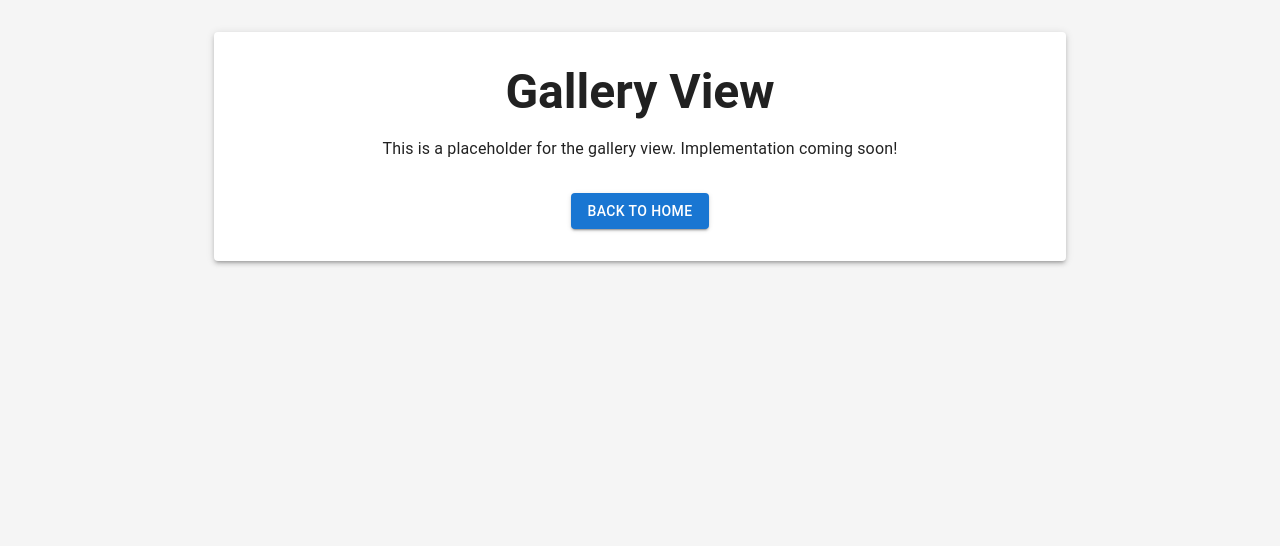
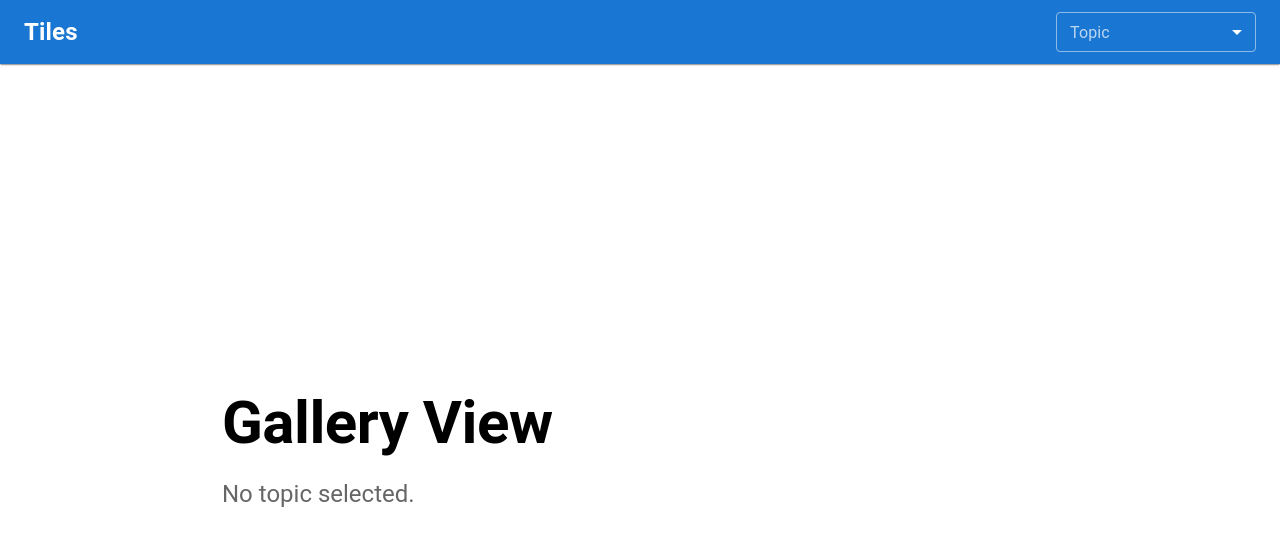
Before and after one commit to peter-writes-code/tiles-2025, a React (Create React App) app: page /gallery in a window 1280 px wide. Shown: the top 546 px of the page. Built offline with nearby package versions, Linux system fonts and the light colour scheme.

Commit message:
implement topics

```diff
--- /dev/null
+++ b/src/features/topicsSlice.tsx
@@ -0,0 +1,26 @@
+import { createSlice, PayloadAction } from '@reduxjs/toolkit';
+import type { RootState } from '../store';
+
+interface TopicsState {
+  selectedTopic: string;
+}
+
+const initialState: TopicsState = {
+  selectedTopic: '',
+};
+
+export const topicsSlice = createSlice({
+  name: 'topics',
+  initialState,
+  reducers: {
+    selectedTopicUpdated(state, action: PayloadAction<string>) {
+      state.selectedTopic = action.payload;
+    },
+  },
+});
+
+export const { selectedTopicUpdated } = topicsSlice.actions;
+
+export const selectSelectedTopic = (state: RootState) => state.topics.selectedTopic;
+
+export default topicsSlice.reducer;
--- a/src/hooks.ts
+++ b/src/hooks.ts
@@ -1,6 +1,5 @@
 import { TypedUseSelectorHook, useDispatch, useSelector } from 'react-redux';
 import type { RootState, AppDispatch } from './store';
 
-// Use throughout your app instead of plain `useDispatch` and `useSelector`
-export const useAppDispatch: () => AppDispatch = useDispatch;
+export const useAppDispatch = () => useDispatch<AppDispatch>();
 export const useAppSelector: TypedUseSelectorHook<RootState> = useSelector;
--- a/src/routes/gallery/index.tsx
+++ b/src/routes/gallery/index.tsx
@@ -1,48 +1,186 @@
 import React from 'react';
-import { Box, Container, Typography, Paper, Button } from '@mui/material';
+import {
+  AppBar,
+  Toolbar,
+  Container,
+  Typography,
+  Select,
+  MenuItem,
+  FormControl,
+  InputLabel,
+  SelectChangeEvent
+} from '@mui/material';
 import { useNavigate } from 'react-router-dom';
+import { useAppDispatch, useAppSelector } from '../../hooks';
+import { selectedTopicUpdated, selectSelectedTopic } from '../../features/topicsSlice';
+
+const topics = ['animals', 'cars', 'cities', 'fruits', 'foods', 'sports'];
 
 const GalleryView: React.FC = () => {
   const navigate = useNavigate();
+  const dispatch = useAppDispatch();
+  const selectedTopic = useAppSelector(selectSelectedTopic);
+
+  const handleTopicChange = (event: SelectChangeEvent<string>) => {
+    dispatch(selectedTopicUpdated(event.target.value));
+  };
 
   return (
-    <Box
+    <>
+      <AppBar
+        position="fixed"
+        elevation={1}
         sx={{
-        minHeight: '100vh',
-        backgroundColor: '#f5f5f5',
-        py: 4,
+          backgroundColor: 'primary.main',
         }}
       >
-      <Container maxWidth="md">
-        <Paper
-          elevation={3}
+        <Toolbar>
+          <Typography
+            variant="h6"
+            component="div"
+            onClick={() => navigate('/')}
             sx={{
-            p: 4,
-            textAlign: 'center',
+              flexGrow: 1,
+              fontWeight: 700,
+              fontSize: {
+                xs: '1.25rem',
+                sm: '1.5rem'
+              },
+              color: 'primary.contrastText',
+              cursor: 'pointer',
+              '&:hover': {
+                opacity: 0.8
+              }
             }}
           >
+            Tiles
+          </Typography>
+          <FormControl
+            size={"small"}
+            sx={{
+              minWidth: { xs: 120, sm: 200 },
+              '& .MuiInputLabel-root': {
+                color: 'primary.contrastText',
+                opacity: 0.7,
+                '&.Mui-focused': {
+                  color: 'primary.contrastText',
+                  opacity: 1
+                }
+              },
+              '& .MuiOutlinedInput-root': {
+                color: 'primary.contrastText',
+                textTransform: 'capitalize',
+                '& fieldset': {
+                  borderColor: 'rgba(255, 255, 255, 0.5)',
+                },
+                '&:hover fieldset': {
+                  borderColor: 'rgba(255, 255, 255, 0.7)',
+                },
+                '&.Mui-focused fieldset': {
+                  borderColor: 'primary.contrastText',
+                }
+              },
+              '& .MuiSelect-icon': {
+                color: 'primary.contrastText'
+              }
+            }}
+          >
+            <InputLabel id="topic-select-label">Topic</InputLabel>
+            <Select
+              labelId="topic-select-label"
+              id="topic-select"
+              value={selectedTopic}
+              label="Topic"
+              onChange={handleTopicChange}
+              MenuProps={{
+                PaperProps: {
+                  sx: {
+                    backgroundColor: 'primary.main',
+                    '& .MuiMenuItem-root': {
+                      color: 'primary.contrastText',
+                      '&:hover': {
+                        backgroundColor: 'primary.dark',
+                      },
+                      '&.Mui-selected': {
+                        backgroundColor: 'primary.dark',
+                        '&:hover': {
+                          backgroundColor: 'primary.dark',
+                        }
+                      }
+                    }
+                  }
+                }
+              }}
+            >
+              {topics.map((topic) => (
+                <MenuItem
+                  key={topic}
+                  value={topic}
+                  sx={{
+                    textTransform: 'capitalize'
+                  }}
+                >
+                  {topic}
+                </MenuItem>
+              ))}
+            </Select>
+          </FormControl>
+        </Toolbar>
+      </AppBar>
+      <Toolbar /> {/* Spacer */}
+      <Container
+        maxWidth="md"
+        sx={{
+          py: { xs: 4, sm: 6, md: 8 },
+          px: { xs: 2, sm: 3, md: 4 },
+          minHeight: '100vh',
+          display: 'flex',
+          flexDirection: 'column',
+          justifyContent: 'center'
+        }}
+      >
+        <div>
           <Typography
-            variant="h3"
+            variant="h2"
             component="h1"
             gutterBottom
-            sx={{ fontWeight: 'bold' }}
+            sx={{
+              fontWeight: 700,
+              mb: 2,
+              fontSize: {
+                xs: '2.5rem',
+                sm: '3.25rem',
+                md: '3.75rem'
+              },
+              lineHeight: {
+                xs: 1.2,
+                sm: 1.3
+              }
+            }}
           >
             Gallery View
           </Typography>
-          <Typography variant="body1" paragraph>
-            This is a placeholder for the gallery view. Implementation coming soon!
+          <Typography
+            variant="h5"
+            color="text.secondary"
+            gutterBottom
+            sx={{
+              mb: { xs: 3, sm: 4 },
+              fontSize: {
+                xs: '1.25rem',
+                sm: '1.5rem'
+              },
+              lineHeight: 1.4
+            }}
+          >
+            {selectedTopic
+              ? `The selected topic is ${selectedTopic}`
+              : 'No topic selected.'
+            }
           </Typography>
-          <Button
-            variant="contained"
-            color="primary"
-            onClick={() => navigate('/')}
-            sx={{ mt: 2 }}
-          >
-            Back to Home
-          </Button>
-        </Paper>
+        </div>
       </Container>
-    </Box>
+    </>
   );
 };
 
--- a/src/store.ts
+++ b/src/store.ts
@@ -1,11 +1,12 @@
 import { configureStore } from '@reduxjs/toolkit';
+import topicsReducer from './features/topicsSlice';
 
 export const store = configureStore({
   reducer: {
-    // Add reducers here as needed
+    topics: topicsReducer,
+    // ... other reducers ...
   },
 });
 
-// Infer the `RootState` and `AppDispatch` types from the store itself
 export type RootState = ReturnType<typeof store.getState>;
 export type AppDispatch = typeof store.dispatch;
```
Lines whose indentation alone changed are shown as unchanged.
